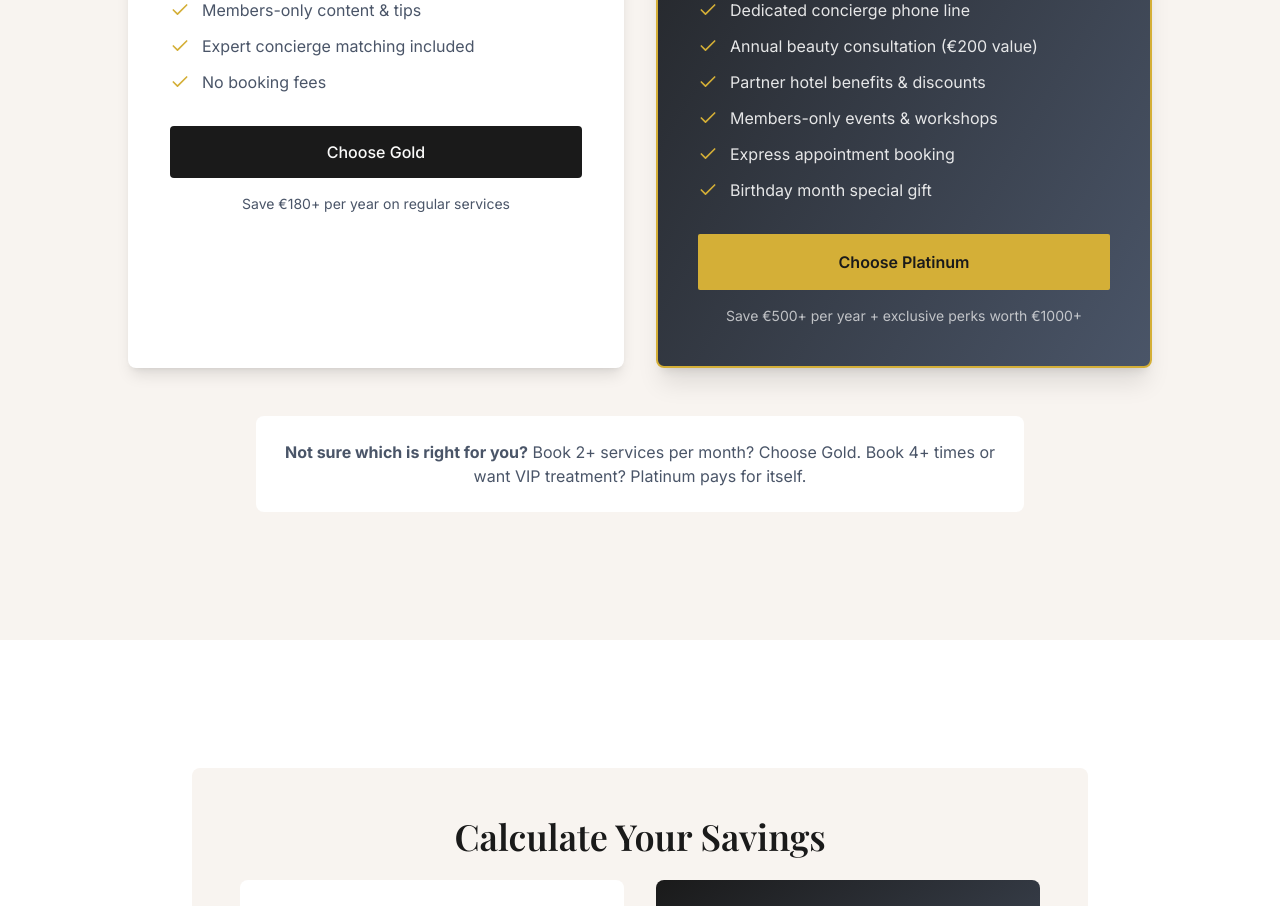
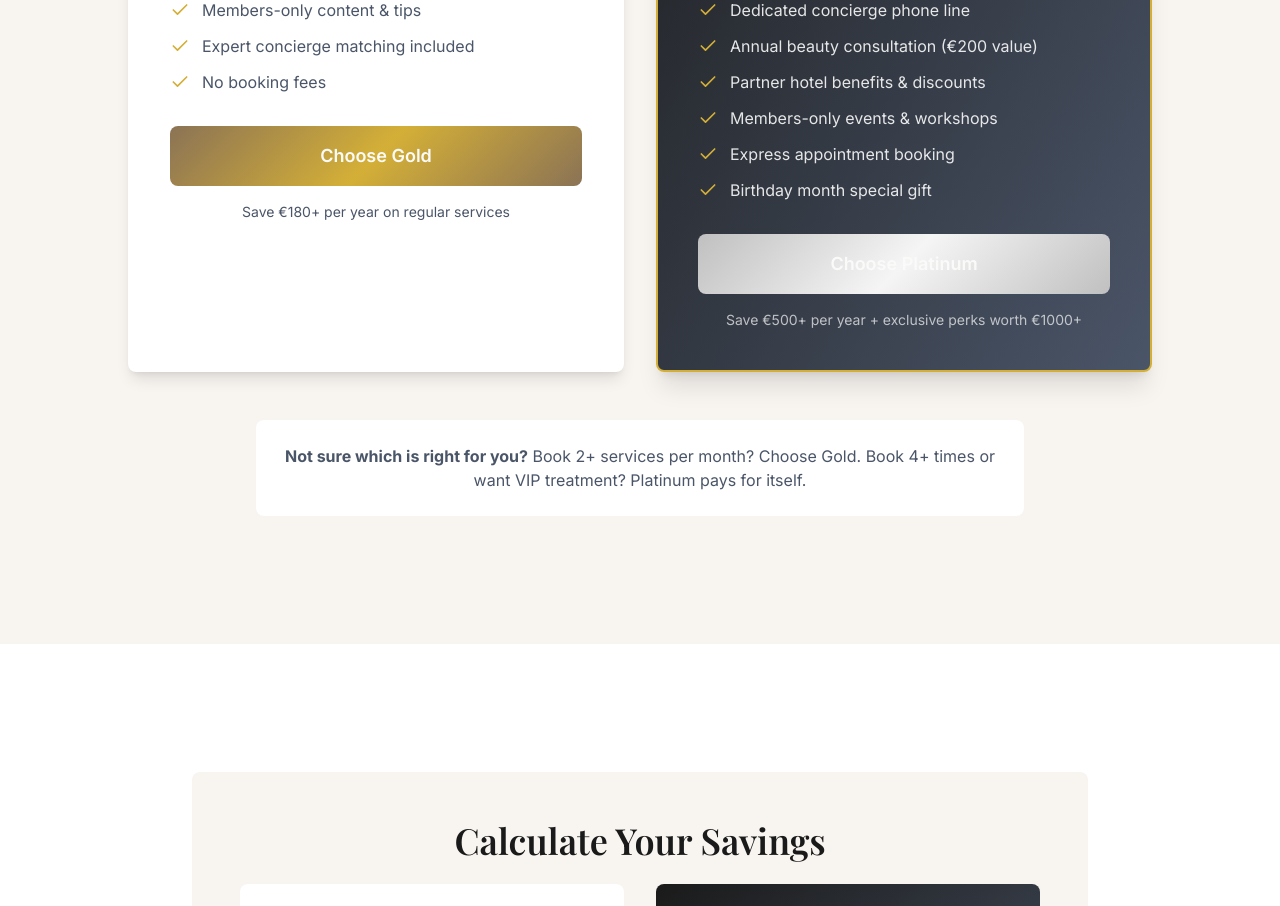
Before and after one commit to narratum2/good-hands-lisbon, a Next.js app: page /premium/membership in a window 1280 px wide. Shown: the part 1980-2886 px from the top of the page. Built offline with nearby package versions, Linux system fonts and the light colour scheme; no server answers.

Commit message:
fix: convert membership buttons to client component to fix build error

```diff
--- a/app/premium/membership/page.tsx
+++ b/app/premium/membership/page.tsx
@@ -1,6 +1,7 @@
 import { Metadata } from 'next'
 import Link from 'next/link'
 import { Check, Star, Crown, Sparkles } from 'lucide-react'
+import MembershipButton from '@/components/MembershipButton'
 
 export const metadata: Metadata = {
   title: 'Membership — Good Hands',
@@ -154,15 +155,7 @@ export default function MembershipPage() {
                 </ul>
               </div>
 
-              <button
-                onClick={() => {
-                  // Will integrate with Stripe
-                  alert('Stripe integration coming soon! You will need to set up your Stripe account first.')
-                }}
-                className="w-full btn-primary"
-              >
-                Choose Gold
-              </button>
+              <MembershipButton tier="gold" />
 
               <p className="text-center text-sm text-harbor mt-4">
                 Save €180+ per year on regular services
@@ -203,15 +196,7 @@ export default function MembershipPage() {
                 </ul>
               </div>
 
-              <button
-                onClick={() => {
-                  // Will integrate with Stripe
-                  alert('Stripe integration coming soon! You will need to set up your Stripe account first.')
-                }}
-                className="w-full bg-gold text-ink font-semibold px-8 py-4 rounded-sm hover:bg-gold/90 transition-all focus-visible-ring"
-              >
-                Choose Platinum
-              </button>
+              <MembershipButton tier="platinum" />
 
               <p className="text-center text-sm text-porcelain/70 mt-4">
                 Save €500+ per year + exclusive perks worth €1000+
--- /dev/null
+++ b/components/MembershipButton.tsx
@@ -0,0 +1,26 @@
+'use client'
+
+interface MembershipButtonProps {
+  tier: 'gold' | 'platinum'
+}
+
+export default function MembershipButton({ tier }: MembershipButtonProps) {
+  const handleClick = () => {
+    // Will integrate with Stripe
+    alert('Stripe integration coming soon! You will need to set up your Stripe account first.')
+  }
+
+  return (
+    <button
+      onClick={handleClick}
+      className="w-full btn-gold py-4 text-lg font-semibold rounded-lg transition-all duration-300 hover:-translate-y-0.5 hover:shadow-2xl focus:outline-none focus:ring-2 focus:ring-gold focus:ring-offset-2"
+      style={{
+        background: tier === 'platinum'
+          ? 'linear-gradient(135deg, #c0c0c0 0%, #f5f5f5 50%, #c0c0c0 100%)'
+          : 'linear-gradient(135deg, #8B7355 0%, #d4af37 50%, #8B7355 100%)',
+      }}
+    >
+      Choose {tier === 'gold' ? 'Gold' : 'Platinum'}
+    </button>
+  )
+}
```
